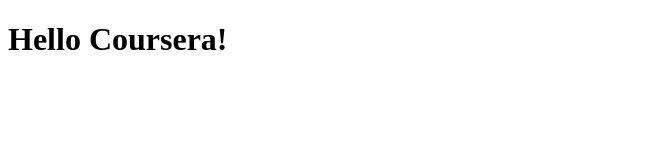
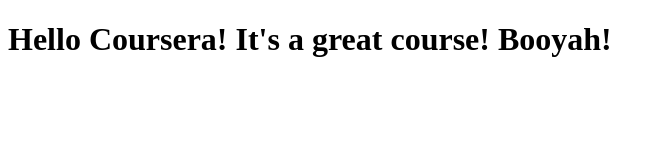
Before and after one commit to ndc4644/coursera-test, a plain HTML site: page site/index.html in a window 1280 px wide. Shown: the whole page, without its empty margins (0-664 px from the left). Drawn offline with Linux system fonts and the light colour scheme.

Commit message:
Small addition to our page content.

```diff
--- a/site/index.html
+++ b/site/index.html
@@ -4,6 +4,6 @@
 	<title>Hello Coursera!</title>
 </head>
 <body>
-<h1>Hello Coursera!</h1>
+<h1>Hello Coursera! It's a great course! Booyah!</h1>
 </body>
 </html>
```
